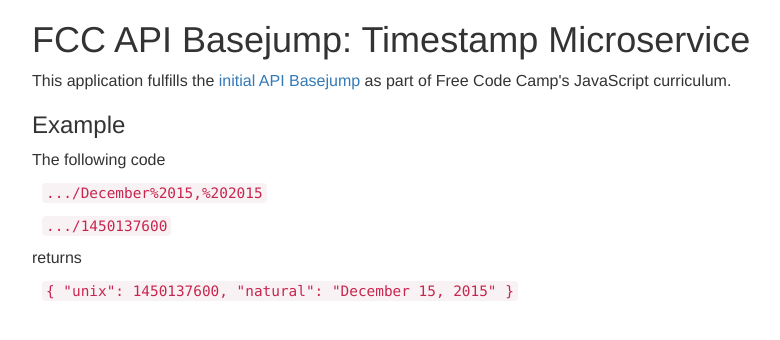
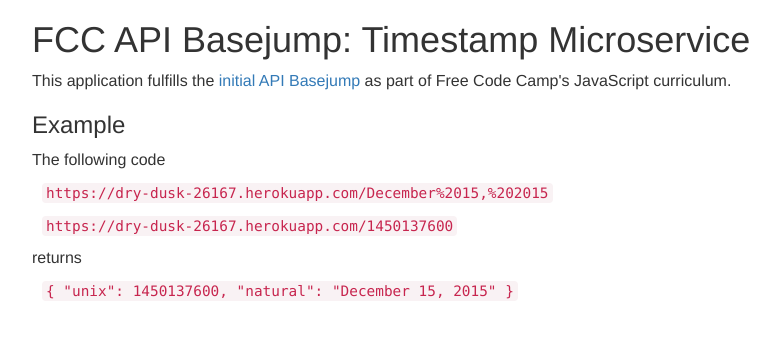
Before and after one commit to thomasij813/fcc-timestamp-microservice, a Node server app: page / in a window 1280 px wide. Shown: the top 340 px of the page, without its empty margins (38-818 px from the left). Run offline with Node 20, Linux system fonts and the light colour scheme.

Commit message:
Prepare for deployment to heroku

```diff
--- a/package.json
+++ b/package.json
@@ -2,9 +2,12 @@
   "name": "fcc-timestamp-microservice",
   "version": "1.0.0",
   "description": "",
-  "main": "index.js",
+  "main": "app.js",
   "scripts": {
     "test": "echo \"Error: no test specified\" && exit 1"
+  },
+  "engines": {
+    "node": "4.2.2"
   },
   "author": "",
   "license": "ISC",
--- a/routes/index.js
+++ b/routes/index.js
@@ -1,7 +1,6 @@
 var express = require('express');
 var timestampApi = require('../api/timestamp.js');
 var router = express.Router();
-
 
 router.get('/', function(req, res, next) {
     res.render('index');
--- a/views/index.jade
+++ b/views/index.jade
@@ -11,9 +11,9 @@ html
       h3 Example
       p The following code
       p
-        code .../December%2015,%202015
+        code https://dry-dusk-26167.herokuapp.com/December%2015,%202015
       p
-        code .../1450137600
+        code https://dry-dusk-26167.herokuapp.com/1450137600
       p returns
       p
         code { "unix": 1450137600, "natural": "December 15, 2015" }
```
Also changed, not shown: 1 other file.
